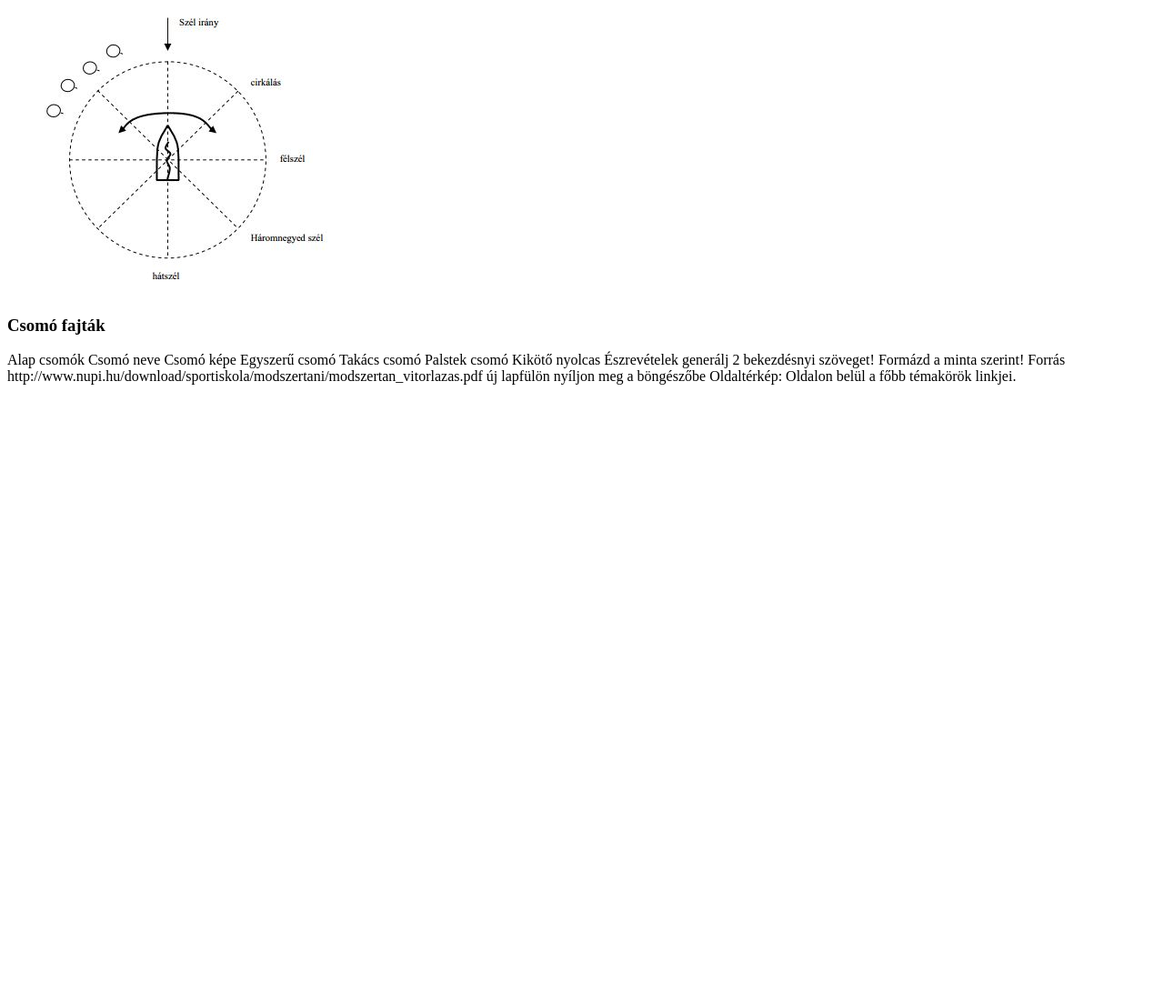
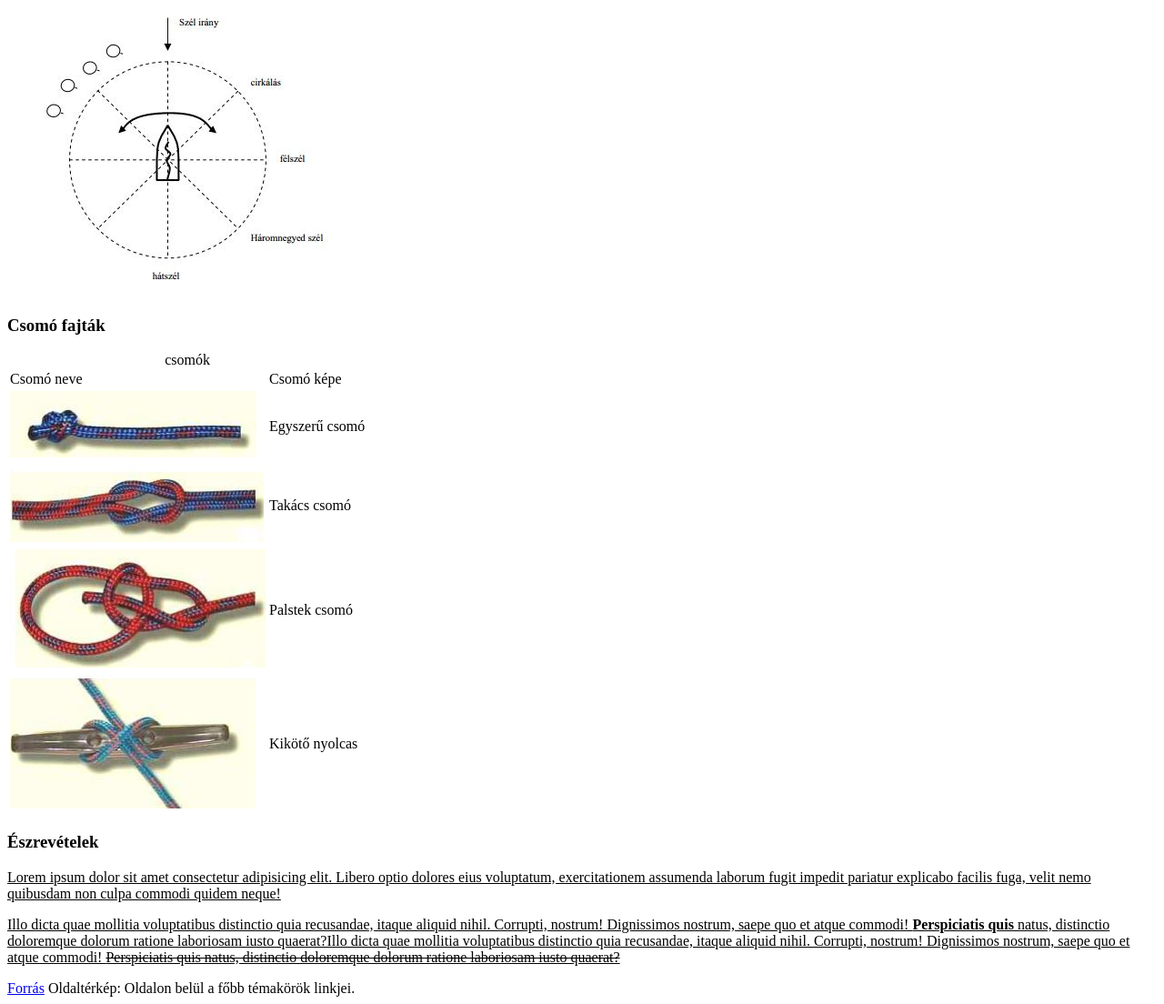
Before and after one commit to pingwin49/Oraimunka240913, a plain HTML site: page vitorlás-20210914/index2.html in a window 1280 px wide. Shown: the part 615-1719 px from the top of the page at 91% size. Before the commit the page ends 1046 px from the top, so only its background shows below. Drawn offline with Linux system fonts and the light colour scheme.

Commit message:
forrásig kész

```diff
--- a/vitorlás-20210914/index2.html
+++ b/vitorlás-20210914/index2.html
@@ -41,20 +41,47 @@
 
 <h3>Csomó fajták</h3>
 
-Alap csomók
-Csomó neve	Csomó képe
-Egyszerű csomó
-Takács csomó
-Palstek csomó
-Kikötő nyolcas
+<table>
+<caption>csomók</caption>
+<tr>
+    <td>Csomó neve</td>
+    <td>Csomó képe</td>
+</tr>
+<tr>
+    <td>
+        <img src="forrás/ecsomo.JPG" alt="Egyszerű csomó">
+    </td>
+    <td>Egyszerű csomó</td>
+</tr>
+<tr>
+    <td>
+        <img src="forrás/tcsomo.JPG" alt="Takács csomó">
+    </td>
+    <td>Takács csomó</td>
+</tr>
+<tr>
+    <td>
+        <img src="forrás/pcsomo.JPG" alt="Palstek csomó">
+    </td>
+    <td>Palstek csomó</td>
+</tr>
+<tr>
+    <td>
+        <img src="forrás/knyolcas.JPG" alt="Kikötő nyolcas">
+    </td>
+    <td>Kikötő nyolcas</td>
+</tr>
+</table>
 
-Észrevételek
+<h3>Észrevételek</h3>
 
-generálj 2 bekezdésnyi szöveget! Formázd a minta szerint!
+<ins>
+    <p>Lorem ipsum dolor sit amet consectetur adipisicing elit. Libero optio dolores eius voluptatum, exercitationem assumenda laborum fugit impedit pariatur explicabo facilis fuga, velit nemo quibusdam non culpa commodi quidem neque!</p>
+    <p>Illo dicta quae mollitia voluptatibus distinctio quia recusandae, itaque aliquid nihil. Corrupti, nostrum! Dignissimos nostrum, saepe quo et atque commodi! <b>Perspiciatis quis</b> natus, distinctio doloremque dolorum ratione laboriosam iusto quaerat?Illo dicta quae mollitia voluptatibus distinctio quia recusandae, itaque aliquid nihil. Corrupti, nostrum! Dignissimos nostrum, saepe quo et atque commodi! <del>Perspiciatis quis natus, distinctio doloremque dolorum ratione laboriosam iusto quaerat?</del></p>
+</ins>
 
 
-Forrás http://www.nupi.hu/download/sportiskola/modszertani/modszertan_vitorlazas.pdf új lapfülön nyíljon meg a böngészőbe
-
+ <a href="http://www.nupi.hu/download/sportiskola/modszertani/modszertan_vitorlazas.pdf" target="_blank">Forrás</a>
 Oldaltérkép: Oldalon belül a főbb témakörök linkjei.
 
     </body>
```
